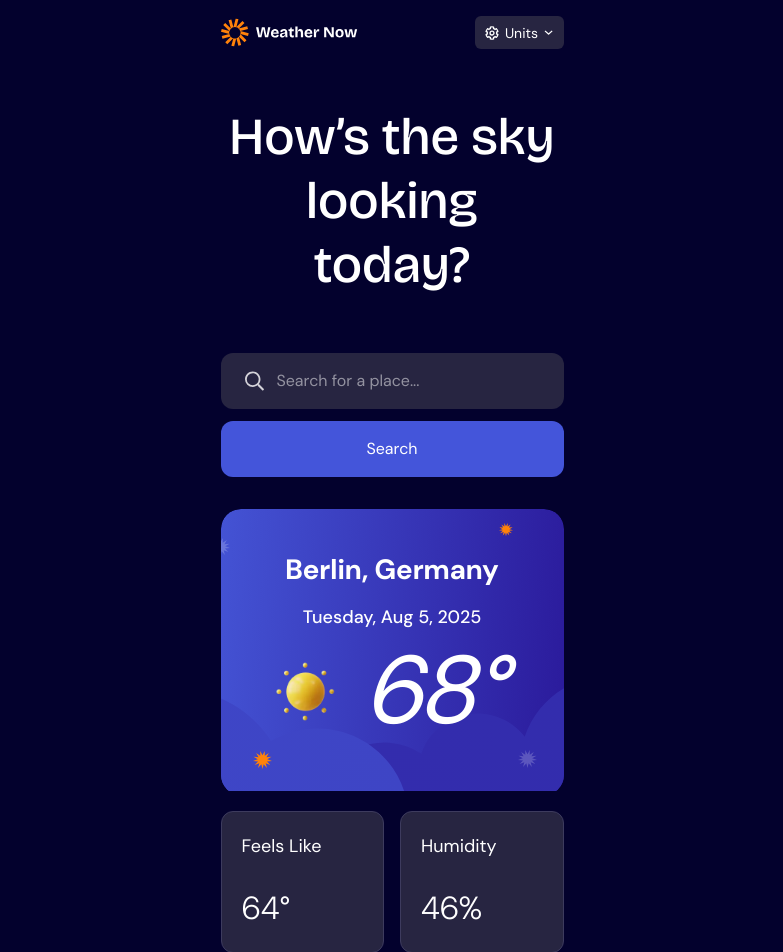
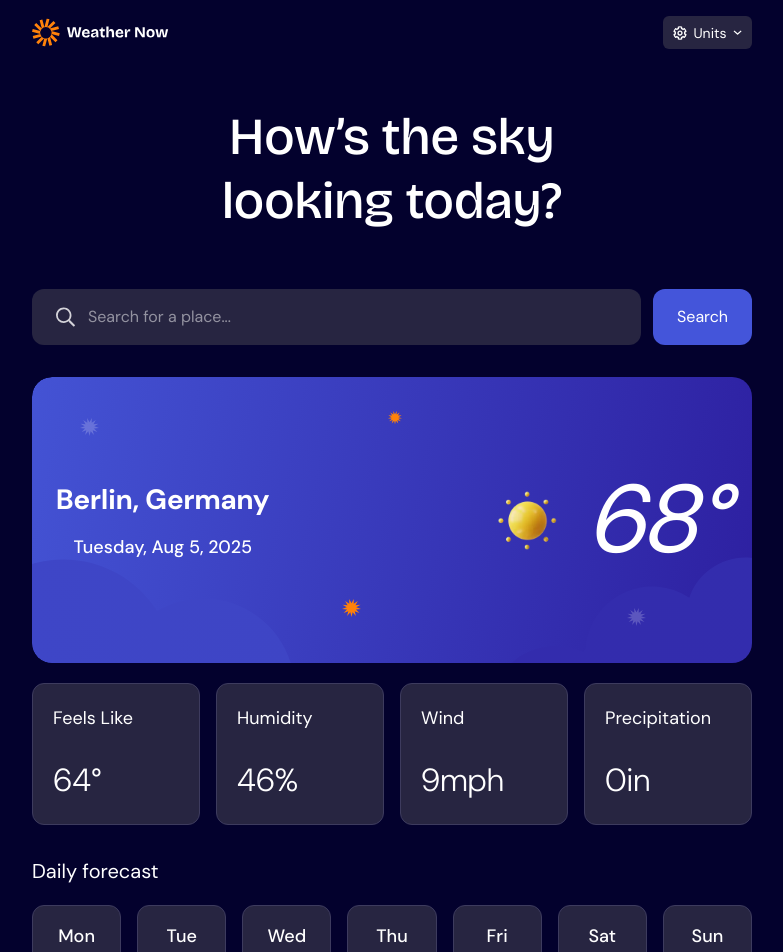
Before and after one commit to Davichobits/weather-app-next, a Next.js app: page / in a window 1280 px wide. Shown: the top 952 px of the page, without its empty margins (248-1031 px from the left). Built offline with nearby package versions, Linux system fonts and the light colour scheme.

Commit message:
tablet view

```diff
--- a/src/app/page.tsx
+++ b/src/app/page.tsx
@@ -11,7 +11,7 @@ import { IndicatorStoreProvider } from '@/stores/indicator-store-provider';
 export default function Home() {
   return (
     <IndicatorStoreProvider>
-      <div className='w-[343px] mt-4 mb-72'>
+      <div className='m-4 md:min-w-[720px]'>
         <Header />
         <Hero />
         <Search />
--- a/src/components/daily-forecast/daily-forecast.tsx
+++ b/src/components/daily-forecast/daily-forecast.tsx
@@ -51,7 +51,7 @@ export const DailyForecast = () => {
   return (
     <div className='mb-8'>
       <h2 className='text-xl mb-5'>Daily forecast</h2>
-      <div className='grid grid-cols-3 gap-4'>
+      <div className='grid grid-cols-3 gap-4 md:grid-cols-7'>
         {
           dailyForecasts.map(forecast => (
             <ForecastCard
--- a/src/components/hero/hero.tsx
+++ b/src/components/hero/hero.tsx
@@ -1,5 +1,5 @@
 export const Hero = () => {
   return (
-    <h1 className='font-Bricolage-Grotesque text-[3.25rem]/16 font-bold p-2 text-center my-12'>How’s the sky looking today?</h1>
+    <h1 className='font-Bricolage-Grotesque w-[340px] text-[3.25rem]/16 font-bold p-2 text-center my-12 mx-auto md:w-[482px]'>How’s the sky looking today?</h1>
   )
 }
--- a/src/components/search/search.tsx
+++ b/src/components/search/search.tsx
@@ -1,8 +1,8 @@
 import Image from 'next/image'
 export const Search = () => {
   return (
-    <form className='flex flex-col gap-3' action="">
-      <div className='relative'>
+    <form className='flex flex-col gap-3 md:flex-row' action="">
+      <div className='relative md:flex-1'>
         <Image className='absolute top-[18px] left-6' width={20} height={20} src='/images/icon-search.svg' alt='icon search' />
         <input className='bg-Neutral-800 py-4 pl-14 w-full rounded-xl' type="text" placeholder='Search for a place...' />
       </div>
--- a/src/components/weather-info/weather-conditions.tsx
+++ b/src/components/weather-info/weather-conditions.tsx
@@ -26,7 +26,7 @@ const conditions: WeatherCondition[] = [
 
 export const WeatherConditions = () => {
   return (
-    <div className='grid grid-cols-2 gap-4'>
+    <div className='grid grid-cols-2 gap-4 md:grid-cols-4'>
       {
         conditions.map(condition => (
           <WeatherConditionsCard
--- a/src/components/weather-info/weather-info.tsx
+++ b/src/components/weather-info/weather-info.tsx
@@ -4,9 +4,11 @@ import { WeatherConditions } from './weather-conditions';
 export const WeatherInfo = () => {
   return (
     <section className='mb-8'>
-      <div className='bg-[url(/images/bg-today-small.svg)] py-10 px-6 mt-8 mb-[20px]'>
-        <h2 className='text-[1.75rem] text-center font-bold mb-3'>Berlin, Germany</h2>
-        <p className='text-center text-lg font-medium text-Neutral-0'>Tuesday, Aug 5, 2025</p>
+      <div className='bg-[url(/images/bg-today-small.svg)] md:bg-[url(/images/bg-today-large.svg)] rounded-[20px] py-10 px-6 mt-8 mb-[20px] md:flex md:justify-between md:h-[286px] md:items-center'>
+        <div>
+          <h2 className='text-[1.75rem] text-center font-bold mb-3'>Berlin, Germany</h2>
+          <p className='text-center text-lg font-medium text-Neutral-0'>Tuesday, Aug 5, 2025</p>
+        </div>
         <div className='flex items-center'>
           <Image src='/images/icon-sunny.webp' width={120} height={120} alt='icon sunny' />
           <span className='text-8xl italic'>68°</span>
```
